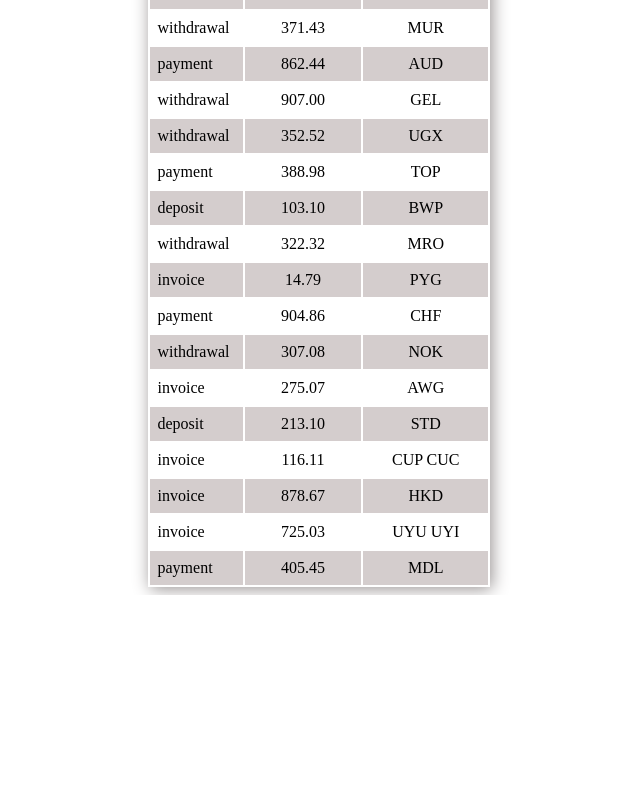
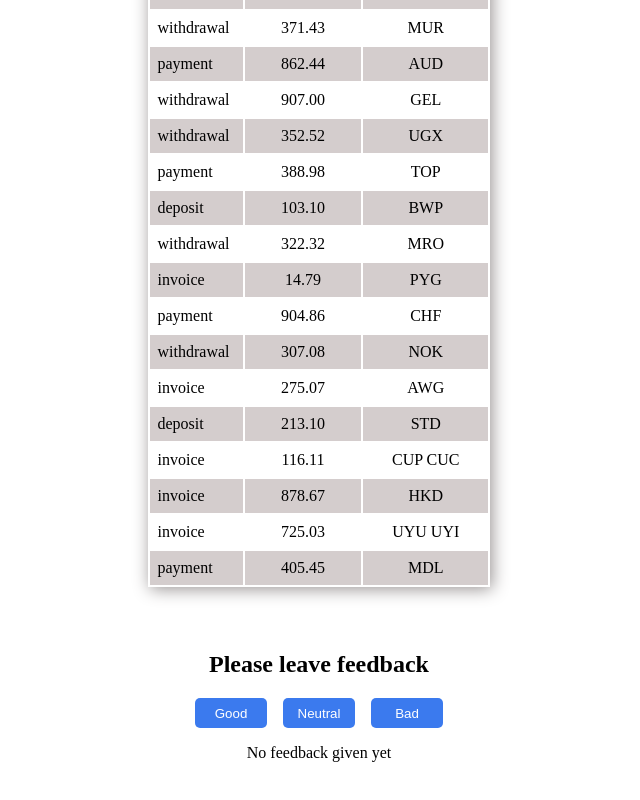
Before and after one commit to FedotovMS/js70-react, a React (Create React App) app: page / in a window 1280 px wide. Shown: the part 1108-1908 px from the top of the page, without its empty margins (321-961 px from the left). Before the commit the page ends 1703 px from the top, so only its background shows below. Built offline with nearby package versions, Linux system fonts and the light colour scheme.

Commit message:
statistics - done

```diff
--- a/src/components/App.jsx
+++ b/src/components/App.jsx
@@ -2,6 +2,7 @@ import Profile from './Profile/Profile';
 import Statistics from './Statistics/Statistics';
 import FriendList from './FriendList/FriendList';
 import TransactionHistory from './TransactionHistory/TransactionHistory';
+import Feedback from './Feedback/Feedback';
 import user from './data/user.json';
 import data from './data/data.json';
 import friends from './data/friends.json';
@@ -24,6 +25,8 @@ const App = () => {
       <FriendList friends={friends} />
 
       <TransactionHistory transactions={transactions} />
+
+      <Feedback />
     </>
   );
 };
--- /dev/null
+++ b/src/components/Feedback/Controls/Contrlos.module.css
@@ -0,0 +1,20 @@
+.buttons {
+  display: flex;
+  gap: 16px;
+  align-items: center;
+  justify-content: center;
+}
+
+.button {
+  width: 72px;
+  height: 30px;
+  cursor: pointer;
+  background-color: rgb(59, 122, 238);
+  border: 0px;
+  border-radius: 5px;
+  color: #fff;
+}
+
+.button:hover {
+  scale: 1.1;
+}
--- /dev/null
+++ b/src/components/Feedback/Controls/Controls.js
@@ -0,0 +1,41 @@
+import PropTypes from 'prop-types';
+import styles from './Contrlos.module.css';
+const Controls = ({ onButtonClick }) => {
+  return (
+    <ul className={styles.buttons}>
+      <li className={styles.item}>
+        <button
+          className={styles.button}
+          type="button"
+          onClick={() => onButtonClick('good')}
+        >
+          Good
+        </button>
+      </li>
+      <li className={styles.item}>
+        <button
+          className={styles.button}
+          type="button"
+          onClick={() => onButtonClick('neutral')}
+        >
+          Neutral
+        </button>
+      </li>
+      <li className={styles.item}>
+        <button
+          className={styles.button}
+          type="button"
+          onClick={() => onButtonClick('bad')}
+        >
+          Bad
+        </button>
+      </li>
+    </ul>
+  );
+};
+
+export default Controls;
+
+Controls.propTypes = {
+  onButtonClick: PropTypes.func.isRequired,
+};
--- /dev/null
+++ b/src/components/Feedback/Feedback.js
@@ -0,0 +1,51 @@
+import React, { Component } from 'react';
+import Controls from './Controls/Controls';
+import Statistics from './Statistics/Statistics';
+import styles from './Feedback.module.css';
+
+class Feedback extends Component {
+  state = {
+    good: 0,
+    neutral: 0,
+    bad: 0,
+  };
+
+  handleButtonClick = feedbackType => {
+    this.setState(prevState => ({
+      [feedbackType]: prevState[feedbackType] + 1,
+    }));
+  };
+
+  countTotalFeedback = () => {
+    const { good, bad, neutral } = this.state;
+    return good + bad + neutral;
+  };
+
+  countPositiveFeedbackPercentage = () => {
+    const { good } = this.state;
+    return Math.round((good / this.countTotalFeedback()) * 100);
+  };
+
+  render() {
+    const { good, bad, neutral } = this.state;
+    return (
+      <div className={styles.feedback}>
+        <h2>Please leave feedback</h2>
+        <Controls onButtonClick={this.handleButtonClick} />
+        {this.countTotalFeedback() ? (
+          <Statistics
+            good={good}
+            neutral={neutral}
+            bad={bad}
+            total={this.countTotalFeedback}
+            positivePercentage={this.countPositiveFeedbackPercentage}
+          />
+        ) : (
+          <p className={styles.message}>No feedback given yet</p>
+        )}
+      </div>
+    );
+  }
+}
+
+export default Feedback;
--- /dev/null
+++ b/src/components/Feedback/Feedback.module.css
@@ -0,0 +1,10 @@
+.feedback {
+  text-align: center;
+  margin-top: 64px;
+  margin-bottom: 64px;
+}
+
+.message {
+  display: block;
+  margin-top: 16px;
+}
--- /dev/null
+++ b/src/components/Feedback/Statistics/Statistics.js
@@ -0,0 +1,15 @@
+const Statistics = ({ good, neutral, bad, total, positivePercentage }) => {
+  return (
+    <>
+      <h3>Statistics</h3>
+      <ul>
+        <li>Good: {good}</li>
+        <li>Neutral: {neutral}</li>
+        <li>Bad: {bad}</li>
+      </ul>
+      <p>Total: {total()}</p>
+      <p>Positive feedback: {positivePercentage()}%</p>
+    </>
+  );
+};
+export default Statistics;
```
